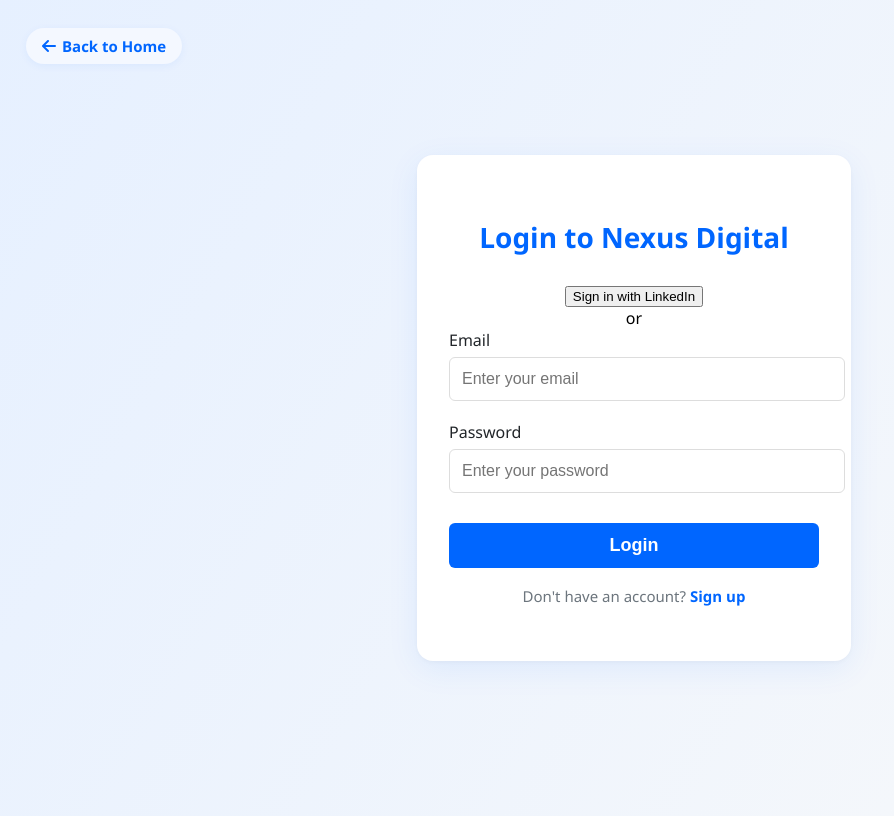
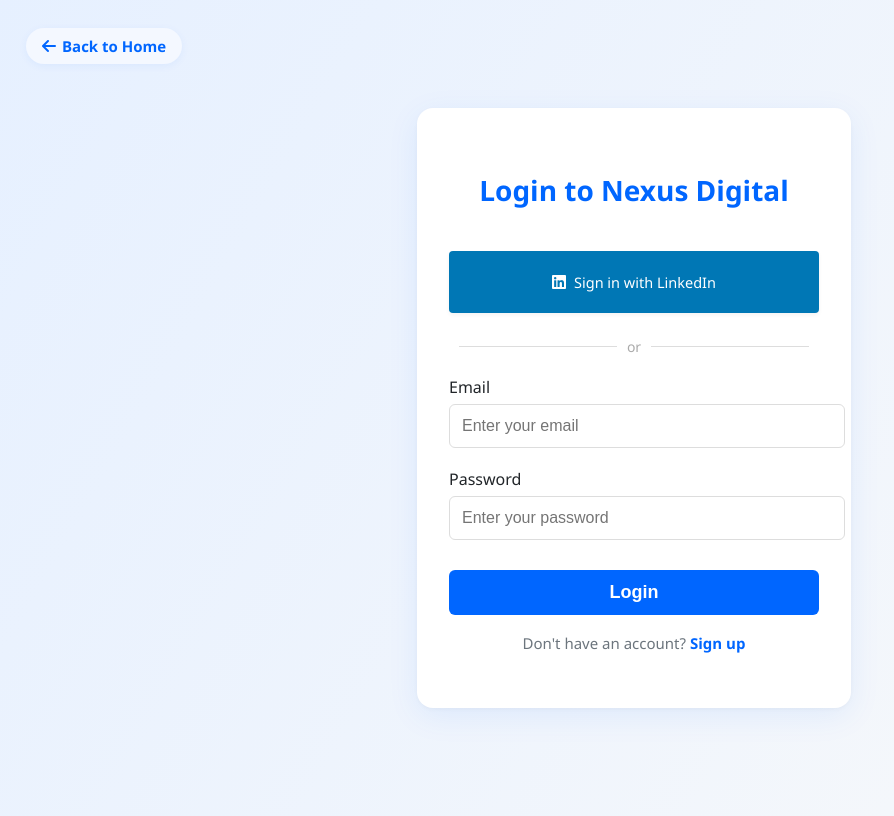
Before and after one commit to rccreditor/DigitalTemp-998-, a website: page docs/login.html in a window 1280 px wide. Shown: the whole page, without its empty margins (6-900 px from the left). Drawn offline with Linux system fonts and the light colour scheme.

Commit message:
Linkedin css

```diff
--- a/docs/login.css
+++ b/docs/login.css
@@ -1,3 +1,4 @@
+/* ====== General Page Layout ====== */
 body {
     background: linear-gradient(120deg, #e6f0ff 0%, #f8f9fa 100%);
     min-height: 100vh;
@@ -11,7 +12,7 @@
     background: #fff;
     padding: 40px 32px;
     border-radius: 16px;
-    box-shadow: 0 8px 32px rgba(0, 102, 255, 0.08), 0 1.5px 4px rgba(0,0,0,0.03);
+    box-shadow: 0 8px 32px rgba(0, 102, 255, 0.08), 0 1.5px 4px rgba(0, 0, 0, 0.03);
     width: 100%;
     max-width: 370px;
     text-align: center;
@@ -24,6 +25,7 @@
     font-weight: 700;
 }
 
+/* ====== Form Input Styling ====== */
 .form-group {
     margin-bottom: 20px;
     text-align: left;
@@ -68,6 +70,7 @@
     background: #0052cc;
 }
 
+/* ====== Links and Switch Option ====== */
 .switch-link {
     margin-top: 18px;
     color: #6c757d;
@@ -99,7 +102,7 @@
     font-size: 15px;
     font-weight: 600;
     text-decoration: none;
-    box-shadow: 0 2px 8px rgba(0,102,255,0.06);
+    box-shadow: 0 2px 8px rgba(0, 102, 255, 0.06);
     transition: background 0.2s, color 0.2s;
     z-index: 10;
 }
@@ -113,6 +116,82 @@
     color: #0052cc;
 }
 
+/* ====== Social Login Section ====== */
+.social-signup {
+    display: flex;
+    flex-direction: column;
+    gap: 14px;
+    margin-bottom: 24px;
+    width: 100%;
+}
+
+.social-button-wrapper {
+    display: flex;
+    justify-content: center;
+    align-items: center;
+    width: 100%;
+}
+
+/* Google Sign-In */
+.g_id_signin {
+    width: 100% !important;
+    display: flex;
+    justify-content: center;
+}
+
+iframe[src*="accounts.google.com"] {
+    width: 100% !important;
+    height: 44px !important;
+}
+
+.linkedin-btn {
+    width: 100%;
+    padding: 10px 12px;
+    border-radius: 4px;
+    border: 1px solid transparent;
+    font-weight: 500;
+    font-size: 14.5px;
+    cursor: pointer;
+    display: flex;
+    align-items: center;
+    justify-content: center;
+    background-color: #0077b5;
+    color: white;
+    text-decoration: none;
+    transition: background-color 0.3s ease, box-shadow 0.3s ease;
+    height: 40px;
+    box-shadow: 0 2px 4px rgba(0,0,0,0.05);
+}
+
+.linkedin-btn:hover {
+    background-color: #005e93;
+    box-shadow: 0 3px 6px rgba(0,0,0,0.08);
+}
+
+.linkedin-btn i {
+    margin-right: 8px;
+    font-size: 16px;
+}
+/* Divider */
+.divider {
+    display: flex;
+    align-items: center;
+    text-align: center;
+    color: #aaa;
+    font-size: 14px;
+    margin: 20px 0;
+}
+
+.divider::before,
+.divider::after {
+    content: '';
+    flex: 1;
+    height: 1px;
+    background: #ddd;
+    margin: 0 10px;
+}
+
+/* ====== Responsive Design ====== */
 @media (max-width: 500px) {
     .back-home {
         top: 12px;
@@ -120,4 +199,16 @@
         padding: 6px 10px;
         font-size: 13px;
     }
+
+    .login-container {
+        padding: 30px 20px;
+    }
+
+    .linkedin-btn {
+        font-size: 15px;
+    }
+
+    .login-btn {
+        font-size: 17px;
+    }
 }
--- a/docs/login.html
+++ b/docs/login.html
@@ -8,7 +8,6 @@
   <link rel="stylesheet" href="login.css" />
   <link rel="stylesheet" href="https://cdnjs.cloudflare.com/ajax/libs/font-awesome/6.0.0-beta3/css/all.min.css"/>
   <script src="https://accounts.google.com/gsi/client" async defer></script>
-
 </head>
 
 <body>
@@ -16,18 +15,24 @@
 
   <div class="login-container">
     <h2>Login to Nexus Digital</h2>
-    <!-- Google Sign-In -->
+    <!-- Social Sign-In Options -->
     <div class="social-signup">
+      <div class="social-button-wrapper">
       <div id="g_id_onload"
          data-client_id="928164827212-5rcs12rmhv5tlcp2ub0ok7p2g202o1f6.apps.googleusercontent.com"
          data-callback="handleGoogleSignIn"
          data-auto_prompt="false">
        </div>
-      <div class="g_id_signin" data-type="standard" data-size="large"></div>
-      <a href="https://digitaltemp-998.onrender.com/api/auth/linkedin">
-    <button class="linkedin-btn">Sign in with LinkedIn</button>
+    <div class="g_id_signin" data-type="standard" data-size="large" data-theme="outline"></div>
+  </div>
+
+  <div class="social-button-wrapper">
+    <a href="https://digitaltemp-998.onrender.com/api/auth/linkedin" class="linkedin-btn">
+      <i class="fab fa-linkedin"></i> Sign in with LinkedIn
     </a>
   </div>
+</div>
+
     <div class="divider"><span>or</span></div>
     <form>
       <div class="form-group">
@@ -51,7 +56,6 @@
       const password = document.querySelector("input[name='password']").value;
 
       try {
-          //const res = await fetch("http://localhost:5000/api/auth/login", {
           const res = await fetch("https://digitaltemp-998.onrender.com/api/auth/login", {
           method: "POST",
           headers: {
@@ -65,7 +69,7 @@
         if (res.status === 200) {
           alert("Login successful! Welcome " + data.user.name);
           localStorage.setItem("nexusUser", JSON.stringify(data.user));
-          window.location.href = "dashboard.html"; // ✅ redirects to dashboard.html
+          window.location.href = "dashboard.html";
         } else {
           alert(data.message || "Login failed");
         }
```
Lines whose indentation alone changed are shown as unchanged.
